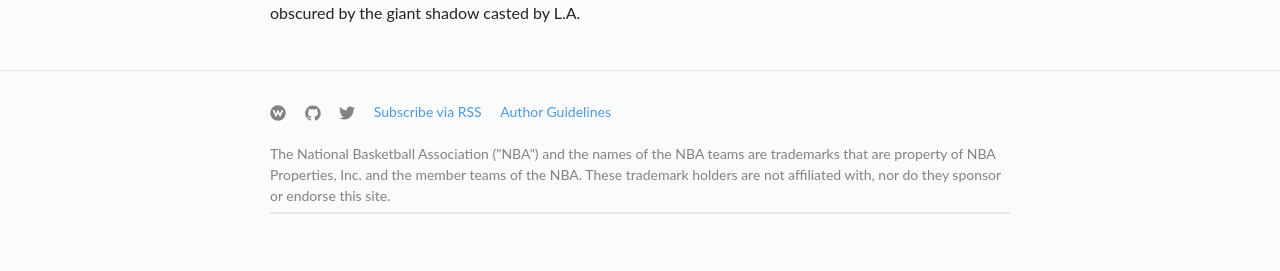
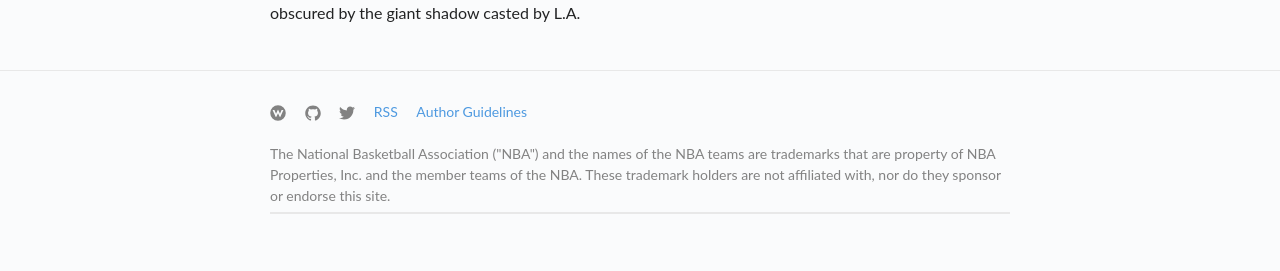
Before and after one commit to wikihoops/wh-weekly, a Jekyll site: the page built from index.html, in a window 1280 px wide. Shown: the part 797-1068 px from the top of the page. Built offline with Jekyll 4.4.1, drawn with Linux system fonts in a browser that asks for light colours; some web fonts are replaced.

Commit message:
Footer updates

```diff
--- a/_includes/footer.html
+++ b/_includes/footer.html
@@ -18,7 +18,7 @@
         {% include icon-twitter.html twitter=site.twitter %}
       </li>
       {% endif %}
-      <li class="rss-subscribe"><a href="{{ '/feed.xml' | prepend: site.baseurl }}">Subscribe via RSS</a></li>
+      <li><a href="{{ '/feed.xml' | prepend: site.baseurl }}">RSS</a></li>
       <li><a href="{{ '/author-guidelines/' | prepend: site.baseurl }}">Author Guidelines</a></li>
     </ul>
 
```
